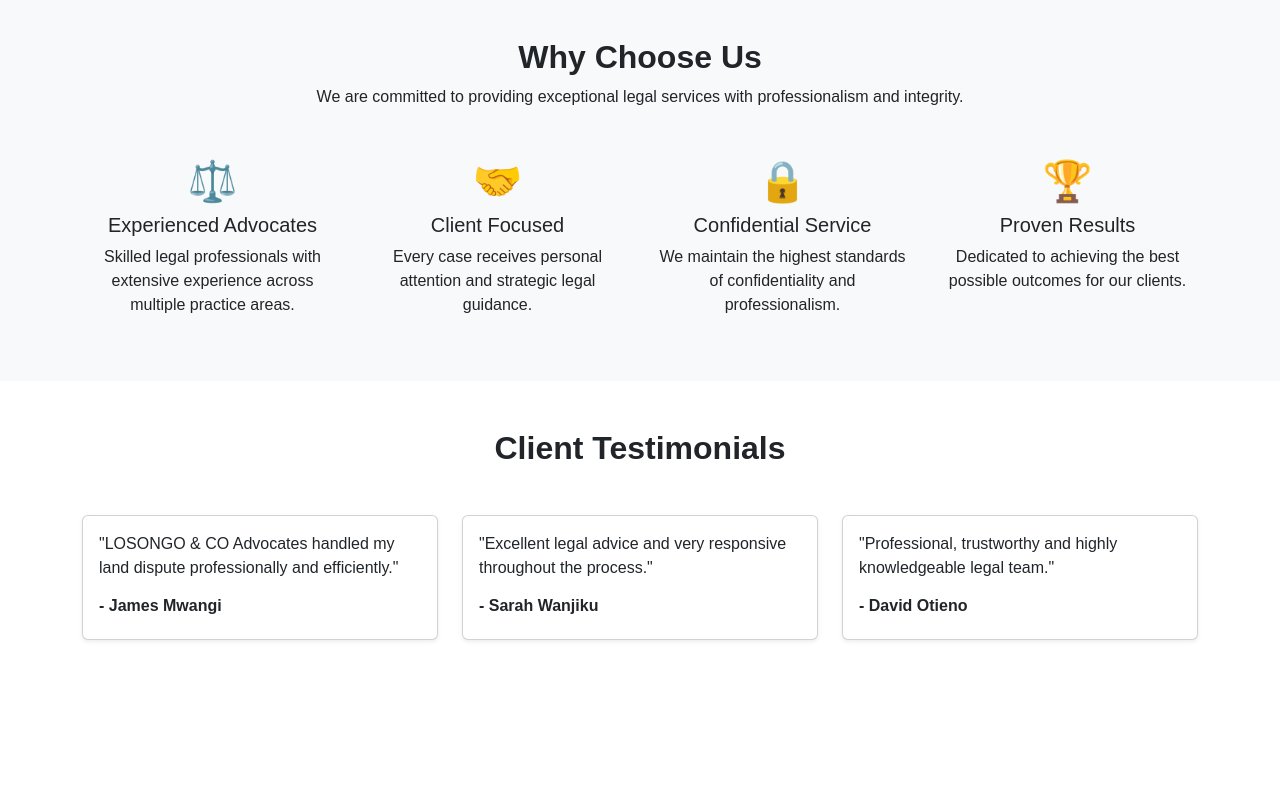
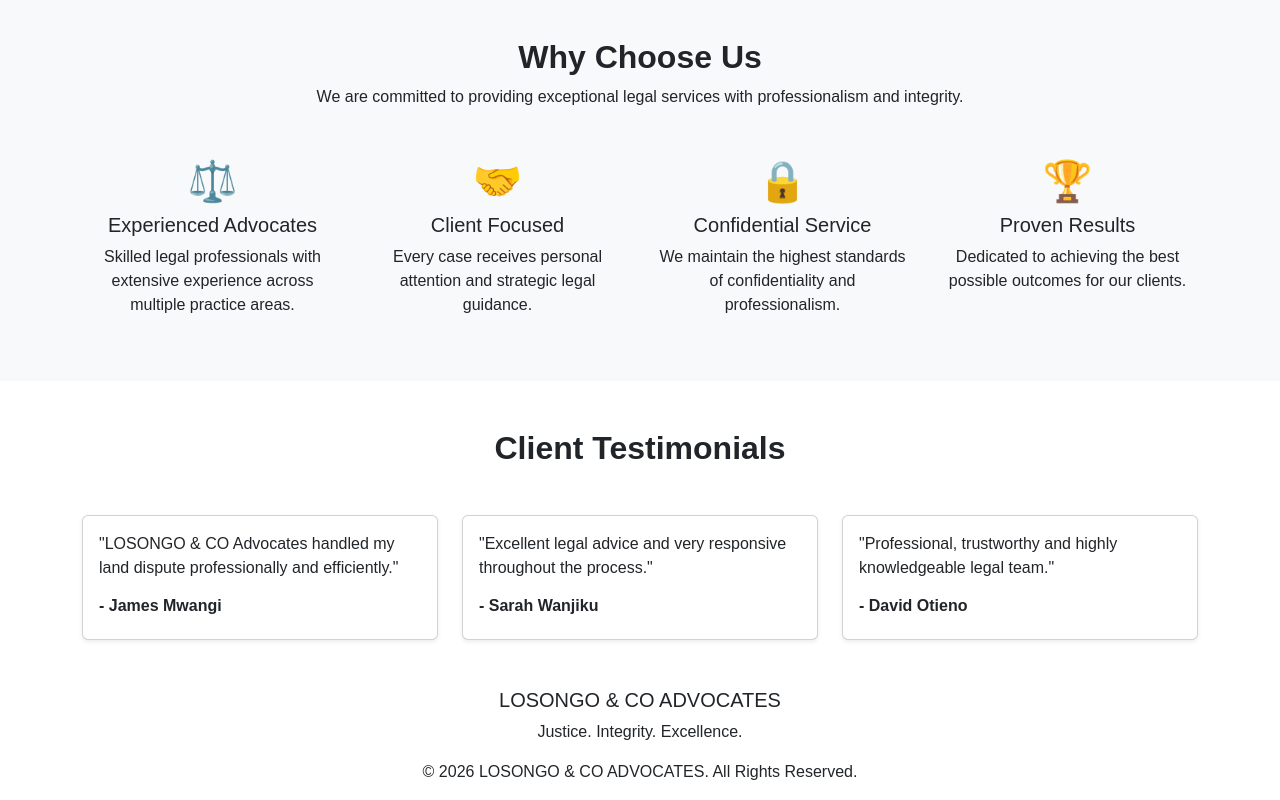
Before and after one commit to xavierotieno-max/Web-dev-project, a plain HTML site: page index.html in a window 1280 px wide. Shown: the part 1252-2052 px from the top of the page. Before the commit the page ends 1940 px from the top, so only its background shows below. Drawn offline with nearby package versions, Linux system fonts and the light colour scheme; files that its build step writes are made by us from their sources; files whose address does not match are found by name.

Commit message:
Add website footer

```diff
--- a/index.html
+++ b/index.html
@@ -382,3 +382,21 @@
     </div>
 
 </section>
+<footer>
+
+    <div class="container text-center">
+
+        <h5>LOSONGO & CO ADVOCATES</h5>
+
+        <p>
+            Justice. Integrity. Excellence.
+        </p>
+
+        <p>
+            © 2026 LOSONGO & CO ADVOCATES.
+            All Rights Reserved.
+        </p>
+
+    </div>
+
+</footer>
```
